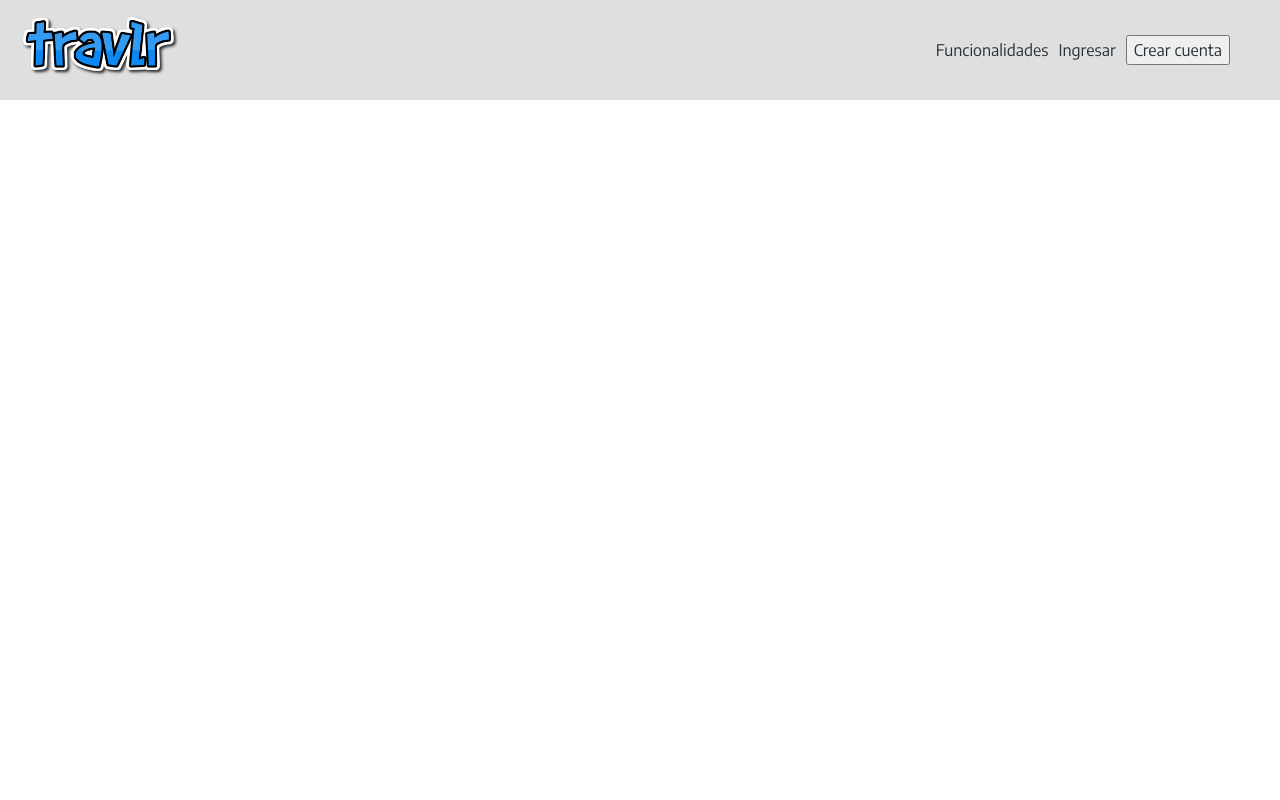
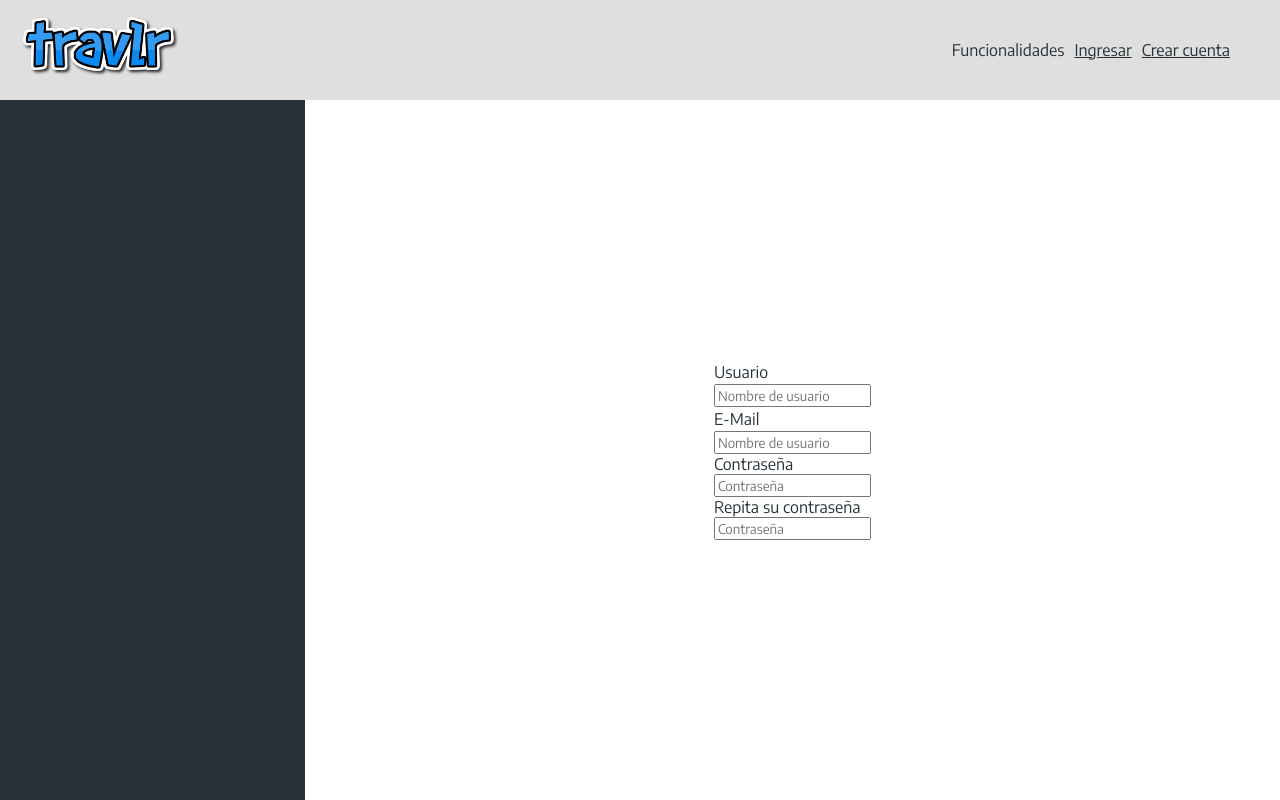
Before and after one commit to LauchaBo/travlr-frontend, a Vue app: page /signup in a window 1280 px wide. Built offline with nearby package versions, Linux system fonts and the light colour scheme; the HTML template or start-up script is replaced by a standard one.

Commit message:
LogIn + Signup without final style

```diff
--- a/src/components/Navbar.vue
+++ b/src/components/Navbar.vue
@@ -5,10 +5,12 @@
     .menu.row.middle.center.m-right-3
       span.menu-item.text-normal
         | Funcionalidades
-      span.menu-item.text-normal
-        | Ingresar
-      button.sign-up-button.text-normal
-        | Crear cuenta
+      router-link(to="login")
+        span.menu-item.text-normal
+          | Ingresar
+      router-link(to="signup")
+        .sign-up-button.text-normal
+          | Crear cuenta
 </template>
 <script>
 export default {
--- a/src/router.js
+++ b/src/router.js
@@ -16,6 +16,16 @@ export default new Router({
       path: '/dashboard',
       name: 'dashboard',
       component: () => import(/* webpackChunkName: "dashboard" */ './views/Dashboard.vue')
+    },
+    {
+      path: '/login',
+      name: 'login',
+      component: () => import(/* webpackChunkName: "dashboard" */ './views/LogIn.vue')
+    },
+    {
+      path: '/signup',
+      name: 'signup',
+      component: () => import(/* webpackChunkName: "dashboard" */ './views/SignUp.vue')
     }
   ]
 })
--- /dev/null
+++ b/src/views/LogIn.vue
@@ -0,0 +1,39 @@
+<template lang="pug">
+  .main-container.row.middle.center
+    .info-bar.column.middle.center
+    .log-in-container.column.middle.start
+      span.text-normal
+        | Usuario
+      input.login-input(type="text" placeholder="Nombre de usuario" v-model="user")
+      span.text
+        | Contraseña
+      input.login-input(type="text" placeholder="Contraseña" v-model="password")
+</template>
+<script>
+export default {
+  data: () => ({
+    user: '',
+    password: ''
+  })
+}
+</script>
+<style lang="scss" scoped>
+@import '../scss/variables/colors';
+@import '../scss/variables/sizes';
+
+.main-container {
+  height: calc(100vh - #{$navbar-height});
+  min-height: 500px;
+}
+
+.info-bar {
+  background-color: $black;
+  height: 100%;
+  width: 400px;
+}
+
+.log-in-container {
+  height: 100%;
+  width: 100%;
+}
+</style>
--- /dev/null
+++ b/src/views/SignUp.vue
@@ -0,0 +1,48 @@
+<template lang="pug">
+  .main-container.row.middle.center
+    .info-bar.column.middle.center
+    .sign-up-container.column.middle.center
+      .sign-up.column.middle.start
+        span.text-normal
+          | Usuario
+        input.login-input(type="text" placeholder="Nombre de usuario" v-model="user")
+        span.text-normal
+          | E-Mail
+        input.login-input(type="text" placeholder="Nombre de usuario" v-model="email")
+        span.text
+          | Contraseña
+        input.login-input(type="text" placeholder="Contraseña" v-model="password1")
+        span.text
+          | Repita su contraseña
+        input.login-input(type="text" placeholder="Contraseña" v-model="password2")
+</template>
+<script>
+export default {
+  data: () => ({
+    user: '',
+    email: '',
+    password1: '',
+    password2: ''
+  })
+}
+</script>
+<style lang="scss" scoped>
+@import '../scss/variables/colors';
+@import '../scss/variables/sizes';
+
+.main-container {
+  height: calc(100vh - #{$navbar-height});
+  min-height: 500px;
+}
+
+.info-bar {
+  background-color: $black;
+  height: 100%;
+  width: 400px;
+}
+
+.sign-up-container {
+  height: 100%;
+  width: 100%;
+}
+</style>
```
